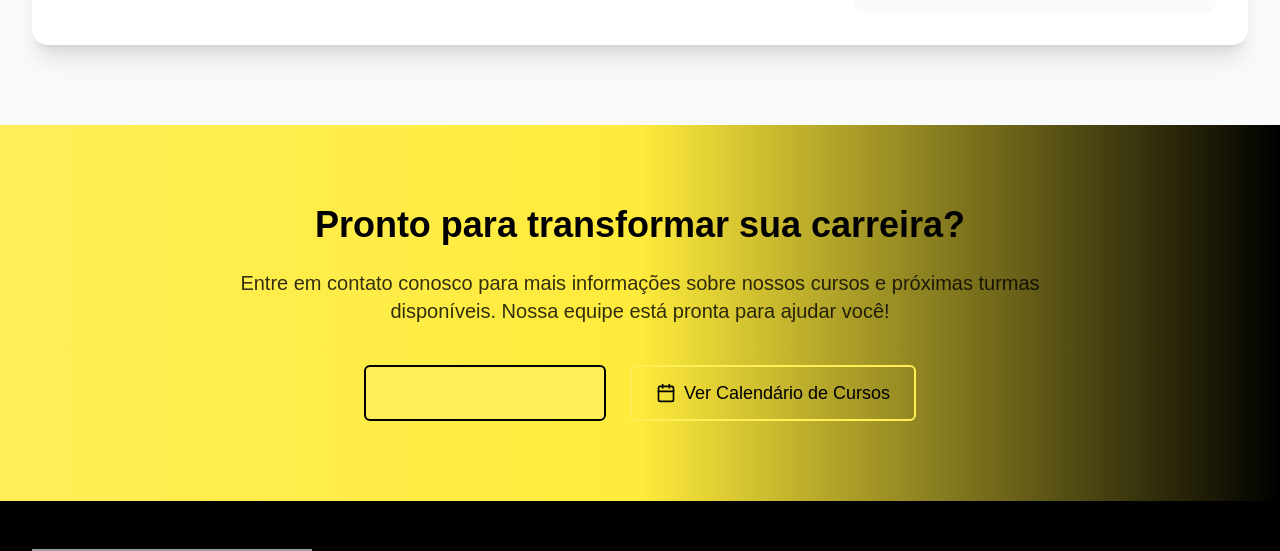
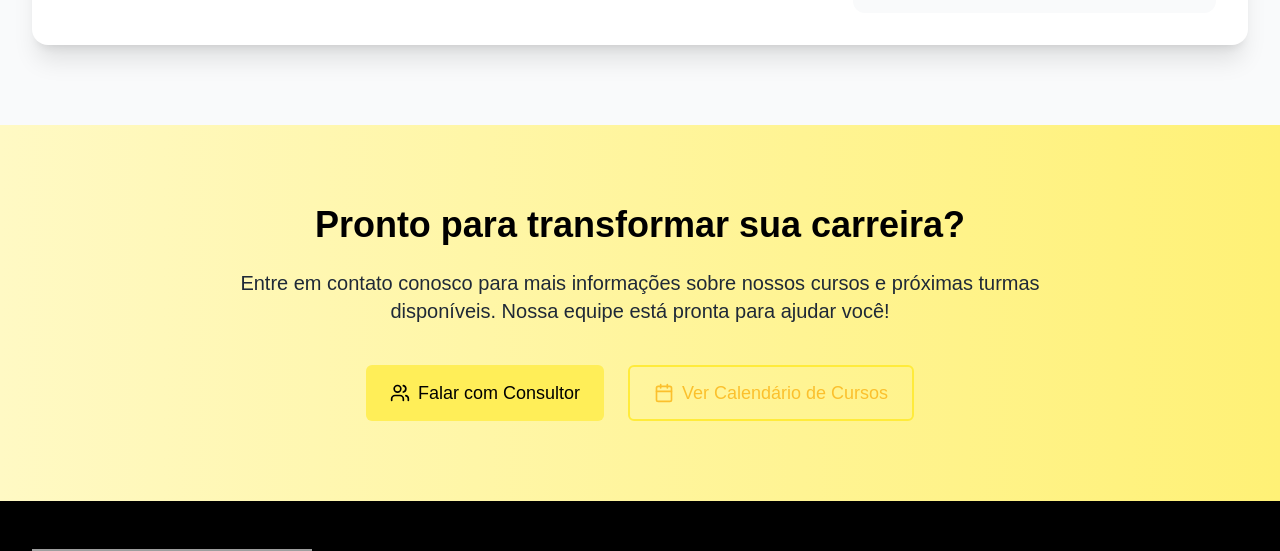
Before and after one commit to MichaelFelixPE/beehave-, a React (Vite) app: page /cursos in a window 1280 px wide. Shown: the part 3460-4011 px from the top of the page. Built offline with nearby package versions, Linux system fonts and the light colour scheme; grey boxes are pictures that could not be loaded; a web font is replaced by a local one.

Commit message:
Alterar seção CTA para apenas tons de amarelo claro

```diff
--- a/src/pages/CoursesPage.tsx
+++ b/src/pages/CoursesPage.tsx
@@ -269,21 +269,21 @@ const CoursesPage: React.FC = () => {
       </section>
 
       {/* CTA Section */}
-      <section className="py-20 bg-gradient-to-r from-yellow-400 via-yellow-500 to-black">
+      <section className="py-20 bg-gradient-to-r from-yellow-100 via-yellow-200 to-yellow-300">
         <div className="max-w-4xl mx-auto px-4 sm:px-6 lg:px-8 text-center">
           <h2 className="text-3xl md:text-4xl font-bold text-black mb-6">
             Pronto para transformar sua carreira?
           </h2>
-          <p className="text-xl text-black mb-10 opacity-80">
+          <p className="text-xl text-gray-800 mb-10">
             Entre em contato conosco para mais informações sobre nossos cursos
             e próximas turmas disponíveis. Nossa equipe está pronta para ajudar você!
           </p>
           <div className="flex flex-col sm:flex-row justify-center gap-6">
-            <Button size="large" className="bg-black hover:bg-gray-800 text-yellow-400 border-2 border-black">
+            <Button size="large" className="bg-yellow-400 hover:bg-yellow-500 text-black">
               <Users className="w-5 h-5 mr-2" />
               Falar com Consultor
             </Button>
-            <Button variant="outline" size="large" className="border-black text-black hover:bg-black hover:text-yellow-400 border-2">
+            <Button variant="outline" size="large" className="border-yellow-500 text-yellow-700 hover:bg-yellow-400 hover:text-black border-2">
               <Calendar className="w-5 h-5 mr-2" />
               Ver Calendário de Cursos
             </Button>
```
